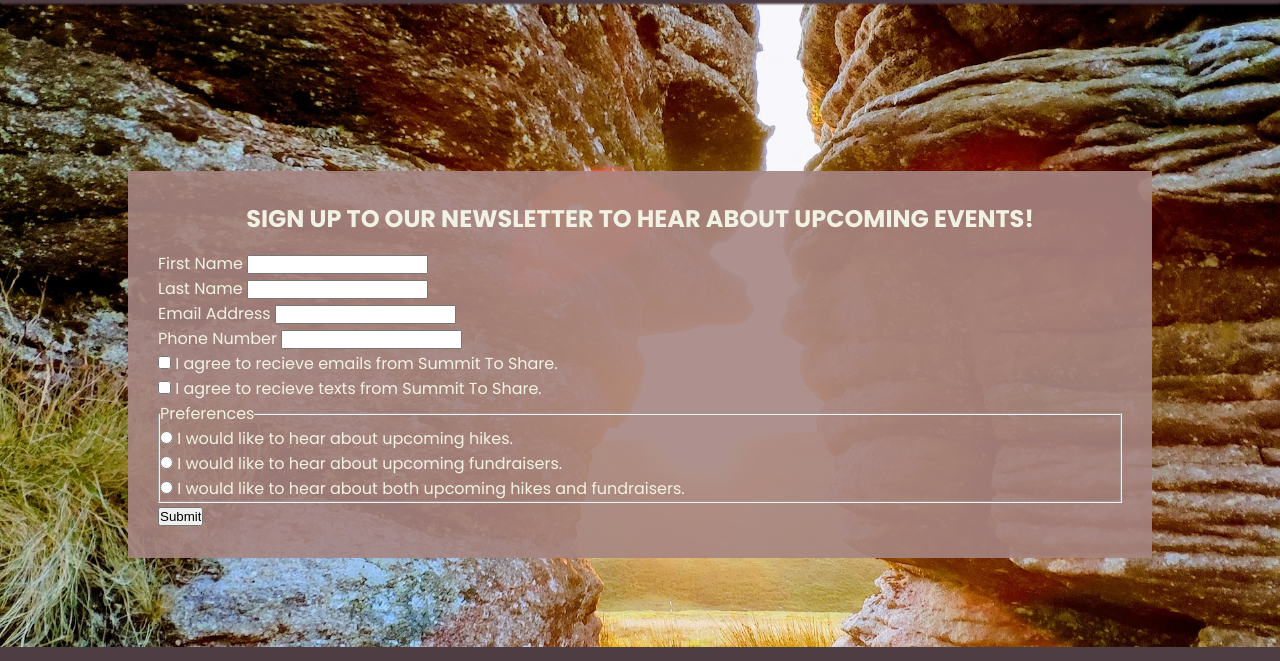
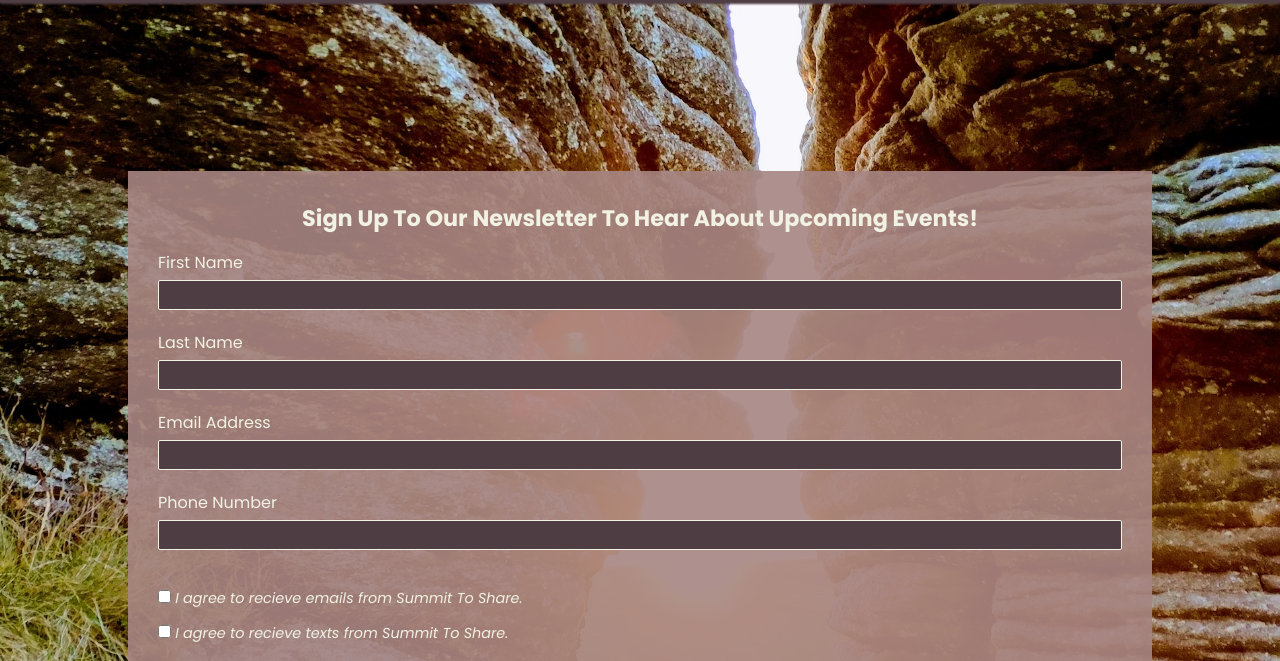
Before and after one commit to Willr-hawkins/summit-to-share, a plain HTML site: page signup.html in a window 1280 px wide. Shown: the part 78-739 px from the top of the page. Drawn offline with Linux system fonts and the light colour scheme.

Commit message:
Add styling to the form section of the signup page

```diff
--- a/assets/css/style.css
+++ b/assets/css/style.css
@@ -285,7 +285,66 @@ main {
     color: #F1F2E3;
     margin-bottom: 15px;
     text-align: center;
-    text-decoration: ;
+    font-size: 140%;
+    text-transform: capitalize;
+}
+
+.text-input{
+    background: #4E3D42;
+    color: #F1F2E3;
+    width: 100%;
+    height: 30px;
+    margin: 5px 0 20px 0;
+    border: 1px solid #F1F2E3;
+    border-radius: 2px;
+    padding: 0 5px;
+}
+
+#email-agree{
+    font-size: 90%;
+    font-style: italic;
+    margin-top: 20px;
+}
+
+#text-agree{
+    font-size: 90%;
+    font-style: italic;
+    margin-top: 15px;
+}
+
+fieldset{
+    margin: 20px 0px;
+    border-radius: 5px;
+    border: 2px dotted;
+    padding: 10px;
+}
+
+legend{
+    font-size: 120%;
+}
+
+fieldset > label{
+    font-size: 85%;
+}
+
+#hikes{
+    margin-top: 5px;
+}
+
+input[type=radio]{
+    margin-top: 10px;
+}
+
+#submit{
+    background-color: #4E3D42;
+    color: #d4df9e;
+    border: none;
+    border-radius: 25px;
+    width: 100px;
+    height: 30px;
+    font-weight: 600;
+    padding: 5px;
+    font-size: 1rem;
 }
 
 /* Footer content */
--- a/signup.html
+++ b/signup.html
@@ -44,7 +44,7 @@
                 <input type="text" name="first-name" id="first-name" class="text-input" required>
                 <br>
                 <label for="last-name">Last Name</label>
-                <input type="text" name="last-name" id="last-name" clas="text-input" required>
+                <input type="text" name="last-name" id="last-name" class="text-input" required>
                 <br>
                 <label for="email-address">Email Address</label>
                 <input type="email" name="email-address" id="email-address" class="text-input" required>
```
